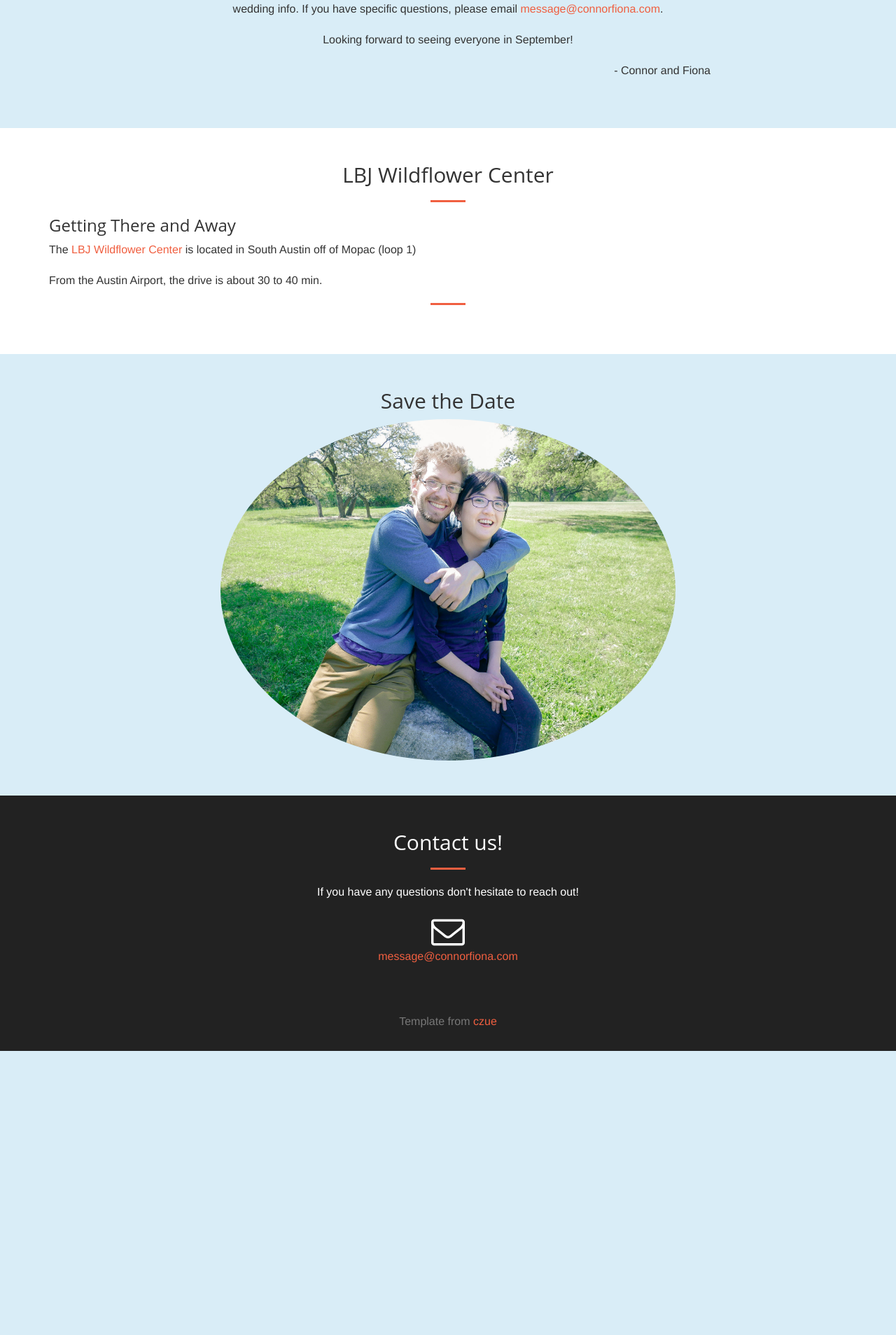
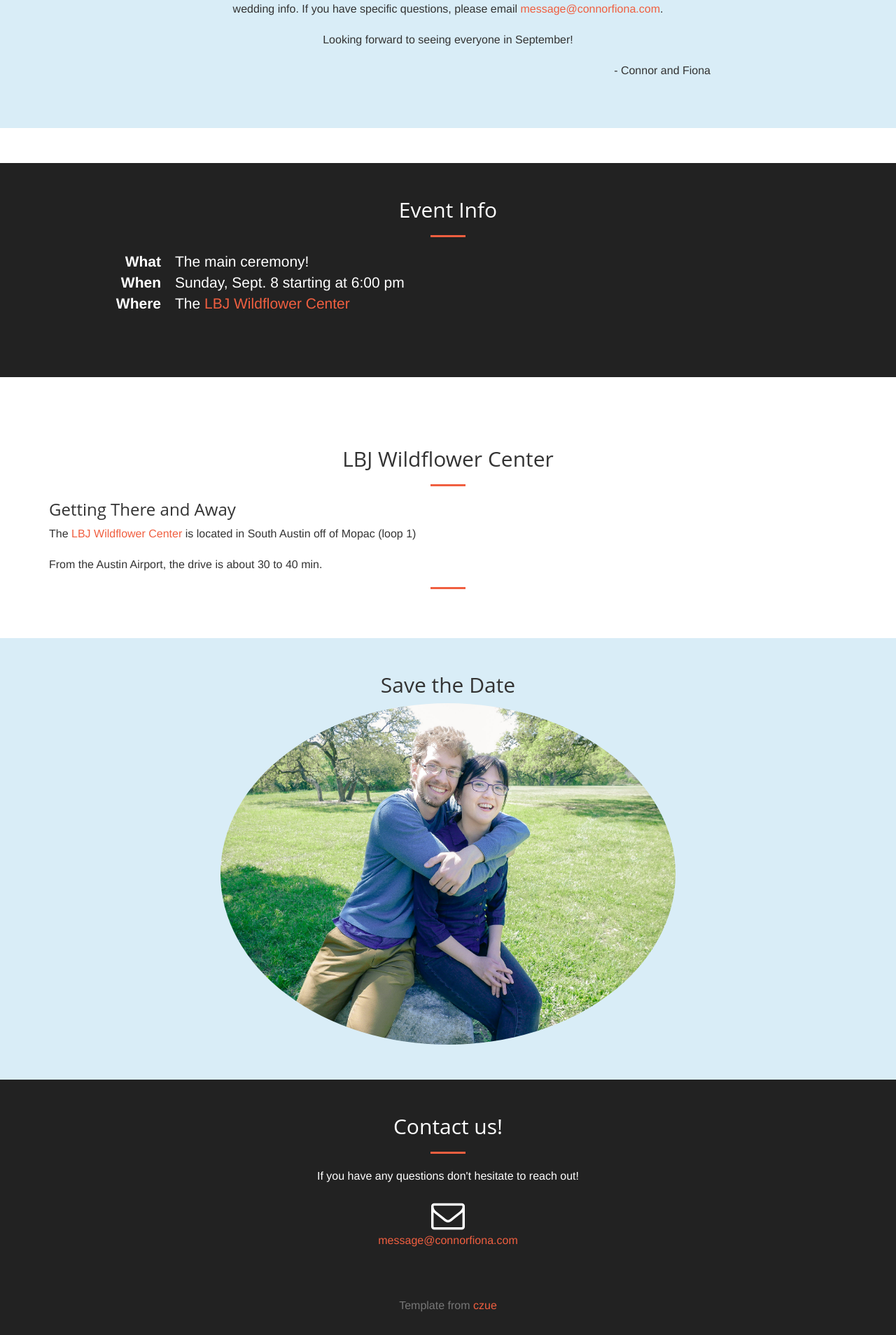
Before and after one commit to cjmcclellan/connorfiona, a Django app: page / in a window 1280 px wide. Shown: the part 993-2901 px from the top of the page at 70% size. Before the commit the page ends 2495 px from the top, so only its background shows below. Run offline with Django 3.2, Linux system fonts and the light colour scheme; some libraries are stand-ins or nearby versions.

Commit message:
adding event info

```diff
--- a/django-wedding-website/bigday/settings.py
+++ b/django-wedding-website/bigday/settings.py
@@ -23,10 +23,10 @@ BASE_DIR = os.path.dirname(os.path.dirname(os.path.abspath(__file__)))
 SECRET_KEY = 'u7!-y4k1c6b44q507nr_l+c^12o7ur++cpzyn!$65w^!gum@h%'
 
 # SECURITY WARNING: don't run with debug turned on in production!
-DEBUG = False
+DEBUG = True
 
-ALLOWED_HOSTS = ['www.connorfiona.com', 'connorfiona.com']
-# ALLOWED_HOSTS = []
+# ALLOWED_HOSTS = ['www.connorfiona.com', 'connorfiona.com']
+ALLOWED_HOSTS = []
 
 # Application definition
 
--- a/django-wedding-website/bigday/templates/home.html
+++ b/django-wedding-website/bigday/templates/home.html
@@ -121,6 +121,10 @@
         <!--</div>-->
     <!--</section>-->
     <!--{% include 'partials/event.html' %}-->
+        <section id="event">
+        {% include 'partials/event.html' %}
+    </section>
+
     <section id="wildflower">
         {% include 'partials/wildflower_center.html' %}
     </section>
--- a/django-wedding-website/bigday/templates/partials/event.html
+++ b/django-wedding-website/bigday/templates/partials/event.html
@@ -2,91 +2,88 @@
     <div class="container">
         <div class="row">
             <div class="col-lg-12 ">
-                <h2 class="section-heading text-center">Friday Night Welcome</h2>
+                <h2 class="section-heading text-center">Event Info</h2>
                 <hr class="primary">
                 <dl class="dl-horizontal lead">
                     <dt>What</dt>
                     <dd>
-                        Come join us for a few celebratory drinks at a local Niagara brewery
+                        The main ceremony!
                     </dd>
                     <dt>When</dt>
-                    <dd>Friday, July 1 at 9:00 pm</dd>
+                    <dd>Sunday, Sept. 8 starting at 6:00 pm</dd>
                     <dt>Where</dt>
                     <dd>
                         <address>
-                            Oast House Brewers<br>
-                            <a href="https://goo.gl/maps/rDqRZ4uzpGq">2017 Niagara Stone Rd, Niagara-on-the-Lake,
-                                ON L0S 1J0, Canada</a><br>
-                            Phone: +1 905-262-8463
+                            The <a href="https://goo.gl/maps/fv89YRHEBdN2">LBJ Wildflower Center</a>
                         </address>
 
                     </dd>
-                    <dt>Attire</dt>
-                    <dd>Casual (Canadiana encouraged)</dd>
-                    <dt>Transportation</dt>
-                    <dd>Transportation is not provided. Please plan responsibly.</dd>
-                    <dt>Parking</dt>
-                    <dd>Overflow parking is available at the church across the street</dd>
-                    <dt>Other info</dt>
-                    <dd>
-                        We are doing our rehearsal dinner at the same venue.
-                        The brewery will have a patio open to the public at this time and guests should feel free
-                        to come early and enjoy food and drink before the official party starts
-                        (though we've been told it might get crowded).
-                        We’ll open the doors whenever we finish eating but by 9 at the latest.
-                    </dd>
-                </dl>
-            </div>
-        </div>
-    </div>
-</section>
-<section id="saturday-event" class="bg-info">
-    <div class="container">
-        <div class="row">
-            <div class="col-lg-12 ">
-                <h2 class="section-heading text-center">Sunday Ceremony and Reception</h2>
-                <hr class="primary">
-                <dl class="dl-horizontal lead">
-                    <dt>What</dt>
-                    <dd>Celebrate our marriage at a the Texas Wildflower Center</dd>
-                    <dt>When</dt>
-                    <dd>Sunday, September 9, at 6:15 pm</dd>
-                    <dt>Where</dt>
-                    <dd>
-                        <address>
-                            Ravine Vineyard<br>
-                            <a href="https://goo.gl/maps/fv89YRHEBdN2">1366 York Rd, St. Davids, ON L0S 1P0, Canada</a><br>
-                            Phone: +1 289-868-9627
-                        </address>
-                    </dd>
-                    <dt>Attire</dt>
-                    <dd>Cocktail. Be warned: it is a vineyard, there is grass, and your stilettos may sink deep
-                        into it.
-                    </dd>
-                    <dt>Transportation</dt>
-                    <dd>There will be three bus pick up options for guests:
-                        <ul>
-                            <li><a href="https://goo.gl/maps/5gX1Hwb5syx">White Oaks</a>: <strong>3:30pm</strong>
-                            <li><a href="https://goo.gl/maps/o8KTZQg51Mt">Hilton Garden Inn</a>: <strong>3:45pm</strong>
-                            <li><a href="https://goo.gl/maps/9KcZQProDN12">Fort George</a> (Downtown Niagara-on-the-Lake): <strong>3:45pm</strong>
-                        </ul>
-                        Buses will be returning to the hotels and downtown Niagara-on-the-Lake throughout the night.
-
-                    </dd>
-                    <dt>Parking</dt>
-                    <dd>Parking is available on-site at Ravine</dd>
-                    {% comment %}
-                    <dt>Afterwards</dt>
-                    <dd>
-                        Guests wishing to continue celebrating with Cory and Rowena after the reception can
-                        head to the <a href="https://goo.gl/maps/a9uGVVQwqBT2">Sandtrap Pub and Grill</a>.
-                        Buses will also be dropping off there.
-                    </dd>
-                    {% endcomment %}
-                </dl>
-            </div>
-        </div>
-    </div>
+{#                    <dt>Attire</dt>#}
+{#                    <dd>Casual (Canadiana encouraged)</dd>#}
+{#                    <dt>Transportation</dt>#}
+{#                    <dd>Transportation is not provided. Please plan responsibly.</dd>#}
+{#                    <dt>Parking</dt>#}
+{#                    <dd>Overflow parking is available at the church across the street</dd>#}
+{#                    <dt>Other info</dt>#}
+{#                    <dd>#}
+{#                        We are doing our rehearsal dinner at the same venue.#}
+{#                        The brewery will have a patio open to the public at this time and guests should feel free#}
+{#                        to come early and enjoy food and drink before the official party starts#}
+{#                        (though we've been told it might get crowded).#}
+{#                        We’ll open the doors whenever we finish eating but by 9 at the latest.#}
+{#                    </dd>#}
+{#                </dl>#}
+{#            </div>#}
+{#        </div>#}
+{#    </div>#}
+{#</section>#}
+{#<section id="saturday-event" class="bg-info">#}
+{#    <div class="container">#}
+{#        <div class="row">#}
+{#            <div class="col-lg-12 ">#}
+{#                <h2 class="section-heading text-center">Sunday Ceremony and Reception</h2>#}
+{#                <hr class="primary">#}
+{#                <dl class="dl-horizontal lead">#}
+{#                    <dt>What</dt>#}
+{#                    <dd>Celebrate our marriage at a the Texas Wildflower Center</dd>#}
+{#                    <dt>When</dt>#}
+{#                    <dd>Sunday, September 9, at 6:00 pm</dd>#}
+{#                    <dt>Where</dt>#}
+{#                    <dd>#}
+{#                        <address>#}
+{#                            Ravine Vineyard<br>#}
+{#                            <a href="https://goo.gl/maps/fv89YRHEBdN2">1366 York Rd, St. Davids, ON L0S 1P0, Canada</a><br>#}
+{#                            Phone: +1 289-868-9627#}
+{#                        </address>#}
+{#                    </dd>#}
+{#                    <dt>Attire</dt>#}
+{#                    <dd>Cocktail. Be warned: it is a vineyard, there is grass, and your stilettos may sink deep#}
+{#                        into it.#}
+{#                    </dd>#}
+{#                    <dt>Transportation</dt>#}
+{#                    <dd>There will be three bus pick up options for guests:#}
+{#                        <ul>#}
+{#                            <li><a href="https://goo.gl/maps/5gX1Hwb5syx">White Oaks</a>: <strong>3:30pm</strong>#}
+{#                            <li><a href="https://goo.gl/maps/o8KTZQg51Mt">Hilton Garden Inn</a>: <strong>3:45pm</strong>#}
+{#                            <li><a href="https://goo.gl/maps/9KcZQProDN12">Fort George</a> (Downtown Niagara-on-the-Lake): <strong>3:45pm</strong>#}
+{#                        </ul>#}
+{#                        Buses will be returning to the hotels and downtown Niagara-on-the-Lake throughout the night.#}
+{##}
+{#                    </dd>#}
+{#                    <dt>Parking</dt>#}
+{#                    <dd>Parking is available on-site at Ravine</dd>#}
+{#                    {% comment %}#}
+{#                    <dt>Afterwards</dt>#}
+{#                    <dd>#}
+{#                        Guests wishing to continue celebrating with Cory and Rowena after the reception can#}
+{#                        head to the <a href="https://goo.gl/maps/a9uGVVQwqBT2">Sandtrap Pub and Grill</a>.#}
+{#                        Buses will also be dropping off there.#}
+{#                    </dd>#}
+{#                    {% endcomment %}#}
+{#                </dl>#}
+{#            </div>#}
+{#        </div>#}
+{#    </div>#}
 {% comment %}
     <div class="container">
         <div class="row">
```
Also changed, not shown: django-wedding-website/bigday/templates/partials/event_info.html (added, +16 -0 lines), 1 other file.
